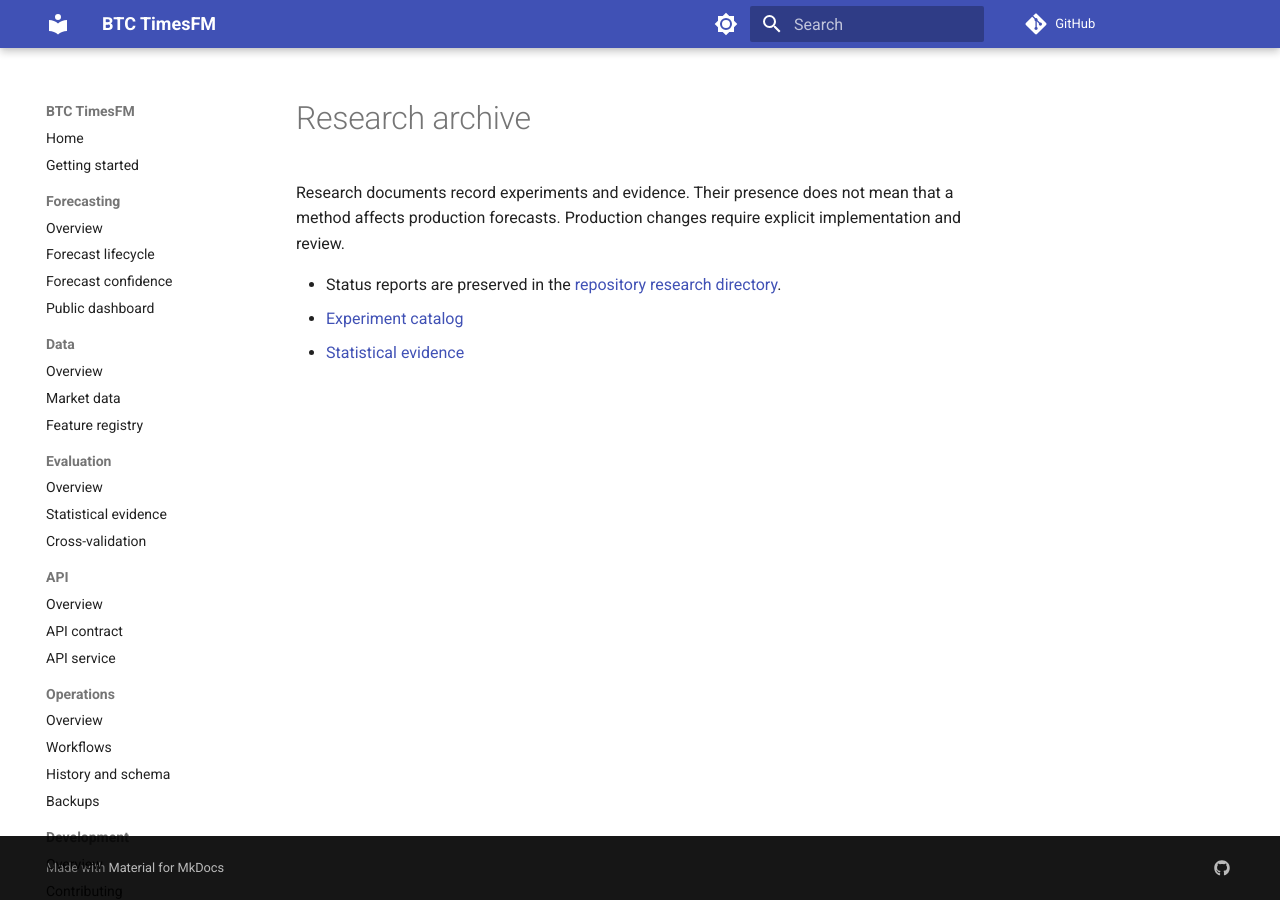
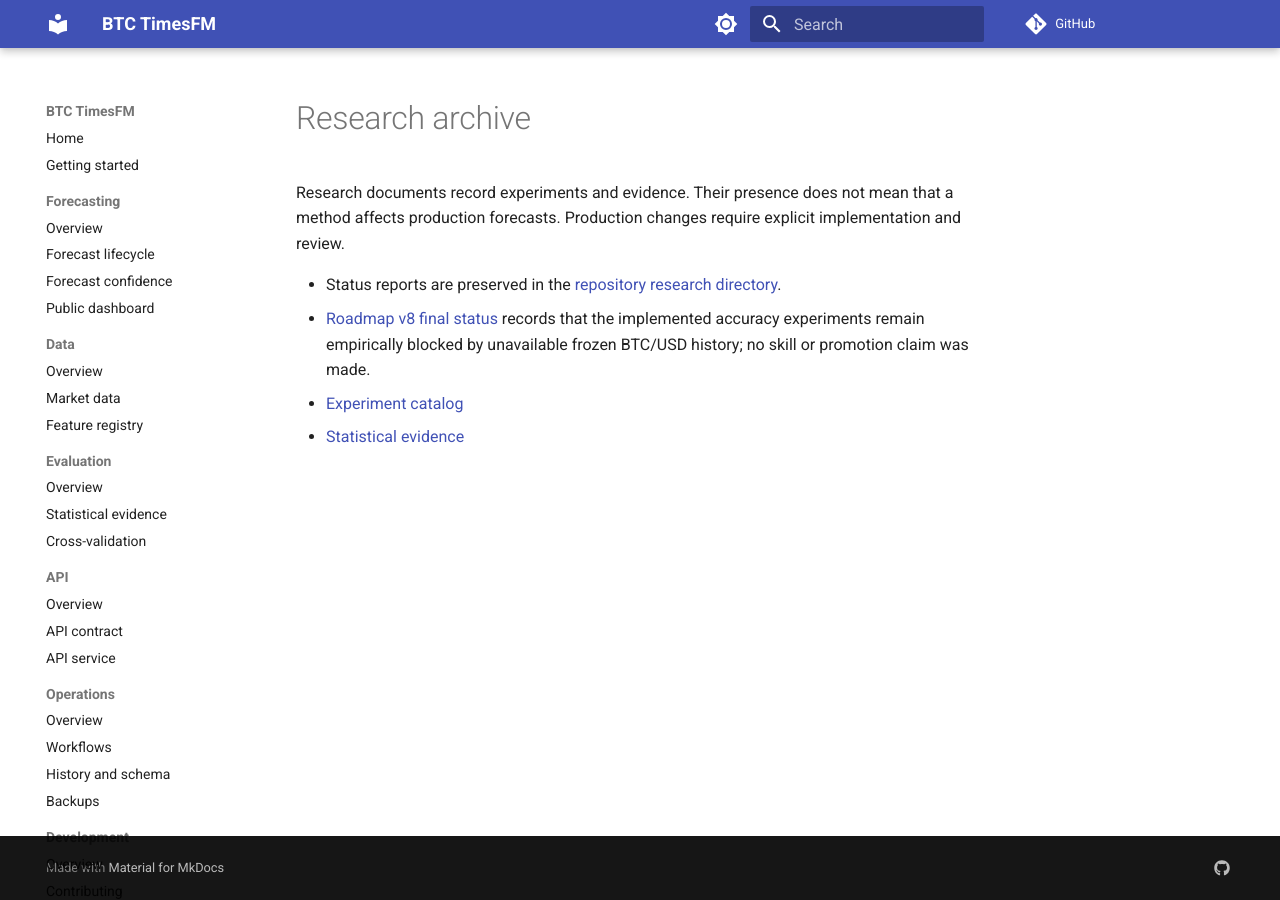
Before and after one commit to jpfelgueiras/btc-timesfm, an MkDocs documentation site: the page built from docs/research/index.md, in a window 1280 px wide. Built offline with MkDocs 1.6.1 and Material for MkDocs 9.7.7, drawn with Linux system fonts in a browser that asks for light colours; comment, search, counter and statistics services are not loaded.

Commit message:
docs: link v8 accuracy status from research archive (#357)

```diff
--- a/docs/research/index.md
+++ b/docs/research/index.md
@@ -5,5 +5,6 @@
 explicit implementation and review.
 
 - Status reports are preserved in the [repository research directory](https://github.com/jpfelgueiras/btc-timesfm/tree/main/docs/research).
+- [Roadmap v8 final status](ROADMAP_V8_FINAL_STATUS.md) records that the implemented accuracy experiments remain empirically blocked by unavailable frozen BTC/USD history; no skill or promotion claim was made.
 - [Experiment catalog](../EXPERIMENTS.md)
 - [Statistical evidence](../STATISTICAL_EVIDENCE.md)
```
